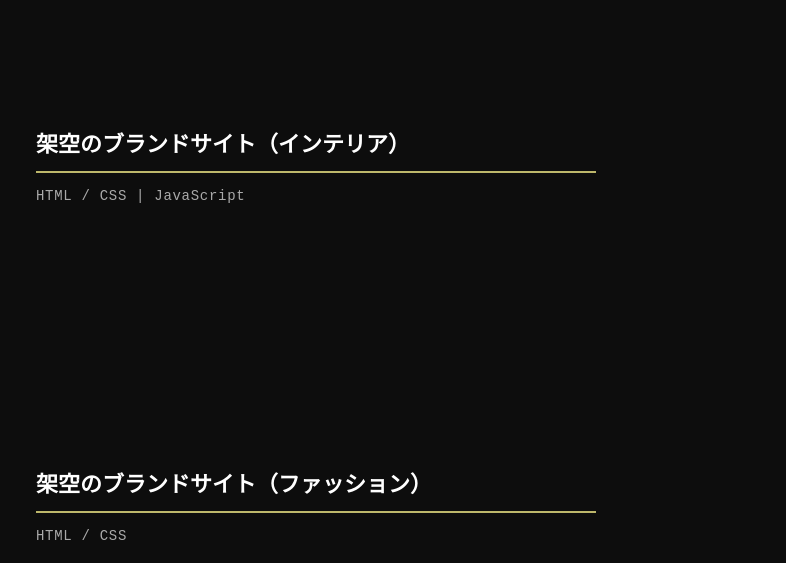
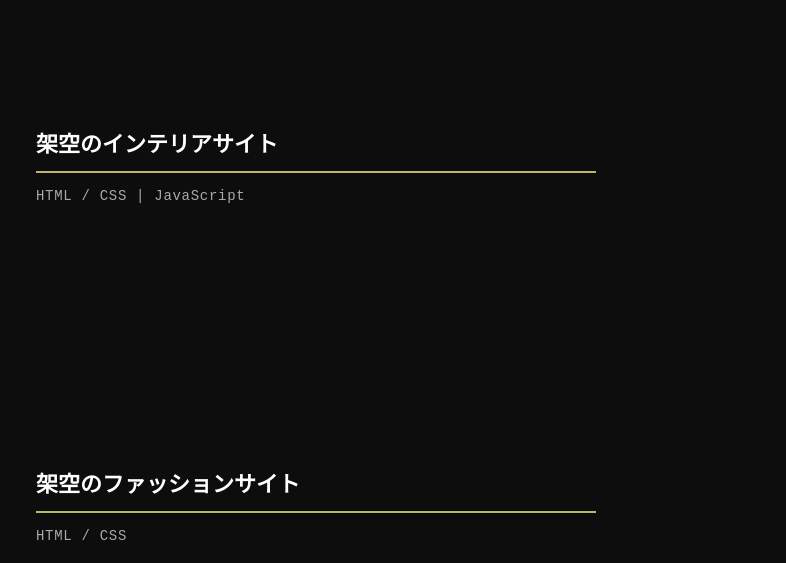
Before and after one commit to zekamashi0-max/portfolio, a plain HTML site: page index.html in a window 1280 px wide. Shown: the part 2180-2743 px from the top of the page, 494-1280 px from the left. Drawn offline with Linux system fonts and the light colour scheme.

Commit message:
workのサイト名を変更

```diff
--- a/index.html
+++ b/index.html
@@ -120,7 +120,7 @@
                         <img src="./assets/img/work-img2.png" alt="架空のブランドサイト（インテリア）">
                     </div>
                     <div class="work-text">
-                        <h3>架空のブランドサイト（インテリア）</h3>
+                        <h3>架空のインテリアサイト</h3>
                         <p>HTML / CSS | JavaScript</p>
                     </div>
                 </a>
@@ -132,7 +132,7 @@
                         <img src="./assets/img/work-img3.png" alt="架空のブランドサイト（ファッション）">
                     </div>
                     <div class="work-text">
-                        <h3>架空のブランドサイト（ファッション）</h3>
+                        <h3>架空のファッションサイト</h3>
                         <p>HTML / CSS</p>
                     </div>
                 </a>
```
Also changed, not shown: 1 other file.
